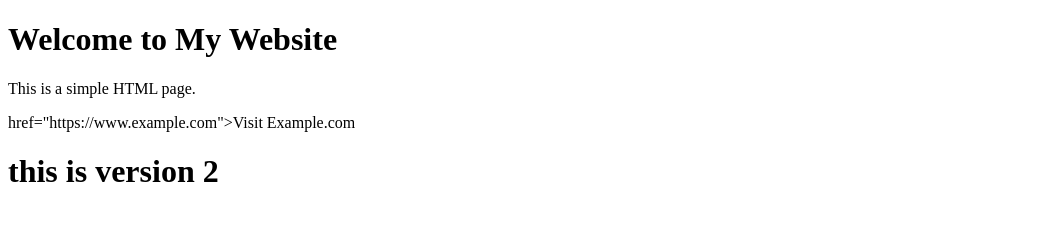
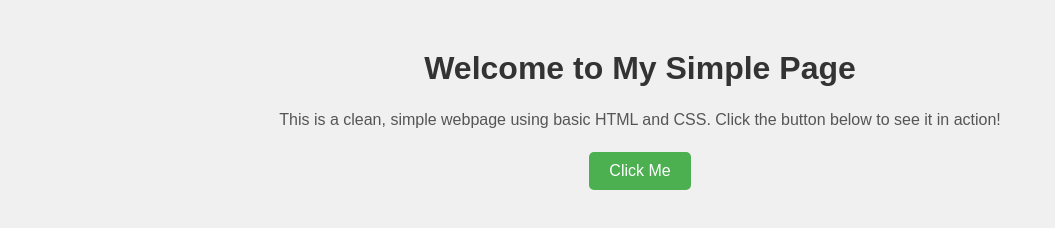
Before and after one commit to testneoc1-collab/myrepo, a plain HTML site: page index.html in a window 1280 px wide. Shown: the whole page, without its empty margins (0-1055 px from the left). Drawn offline with Linux system fonts and the light colour scheme.

Commit message:
add design

```diff
--- a/index.html
+++ b/index.html
@@ -1,12 +1,56 @@
 <!DOCTYPE html>
-<html>
+<html lang="en">
 <head>
-    <title>My First Web Page</title>
+  <meta charset="UTF-8">
+  <meta name="viewport" content="width=device-width, initial-scale=1.0">
+  <title>Simple Page</title>
+  <style>
+    /* Simple CSS Code */
+    body {
+      background-color: #f0f0f0;
+      font-family: Arial, sans-serif;
+      margin: 0;
+      padding: 0;
+    }
+
+    h1 {
+      color: #333;
+      text-align: center;
+      margin-top: 50px;
+    }
+
+    p {
+      color: #555;
+      font-size: 16px;
+      line-height: 1.5;
+      width: 60%;
+      margin: 20px auto;
+      text-align: center;
+    }
+
+    button {
+      background-color: #4CAF50;
+      color: white;
+      border: none;
+      padding: 10px 20px;
+      font-size: 16px;
+      cursor: pointer;
+      display: block;
+      margin: 20px auto;
+      border-radius: 5px;
+      transition: background-color 0.3s ease;
+    }
+
+    button:hover {
+      background-color: #45a049;
+    }
+  </style>
 </head>
 <body>
-    <h1>Welcome to My Website</h1>
-    <p>This is a simple HTML page.</p>
-    <a> href="https://www.example.com">Visit Example.com</a>
+
+  <h1>Welcome to My Simple Page</h1>
+  <p>This is a clean, simple webpage using basic HTML and CSS. Click the button below to see it in action!</p>
+  <button onclick="alert('Hello! You clicked the button.')">Click Me</button>
+
 </body>
-<h1>this is version 2</h1>
 </html>
--- /dev/null
+++ b/style.css
@@ -0,0 +1,50 @@
+/* General page styles */
+body {
+    font-family: Arial, sans-serif;
+    background-color: #f4f4f4;
+    color: #333;
+    margin: 0;
+    padding: 20px;
+}
+
+/* Main heading */
+h1 {
+    text-align: center;
+    color: #2c3e50;
+    margin-top: 40px;
+}
+
+/* Secondary heading */
+h2 {
+    text-align: center;
+    color: #7f8c8d;
+    margin-top: 30px;
+}
+
+/* Paragraph styling */
+p {
+    font-size: 18px;
+    line-height: 1.6;
+    text-align: center;
+    max-width: 600px;
+    margin: 20px auto;
+}
+
+/* Styled link */
+a {
+    display: block;
+    text-align: center;
+    background-color: #3498db;
+    color: white;
+    text-decoration: none;
+    padding: 12px 20px;
+    width: 220px;
+    margin: 20px auto;
+    border-radius: 5px;
+    font-size: 16px;
+    transition: background-color 0.3s ease;
+}
+
+a:hover {
+    background-color: #2980b9;
+}
```
